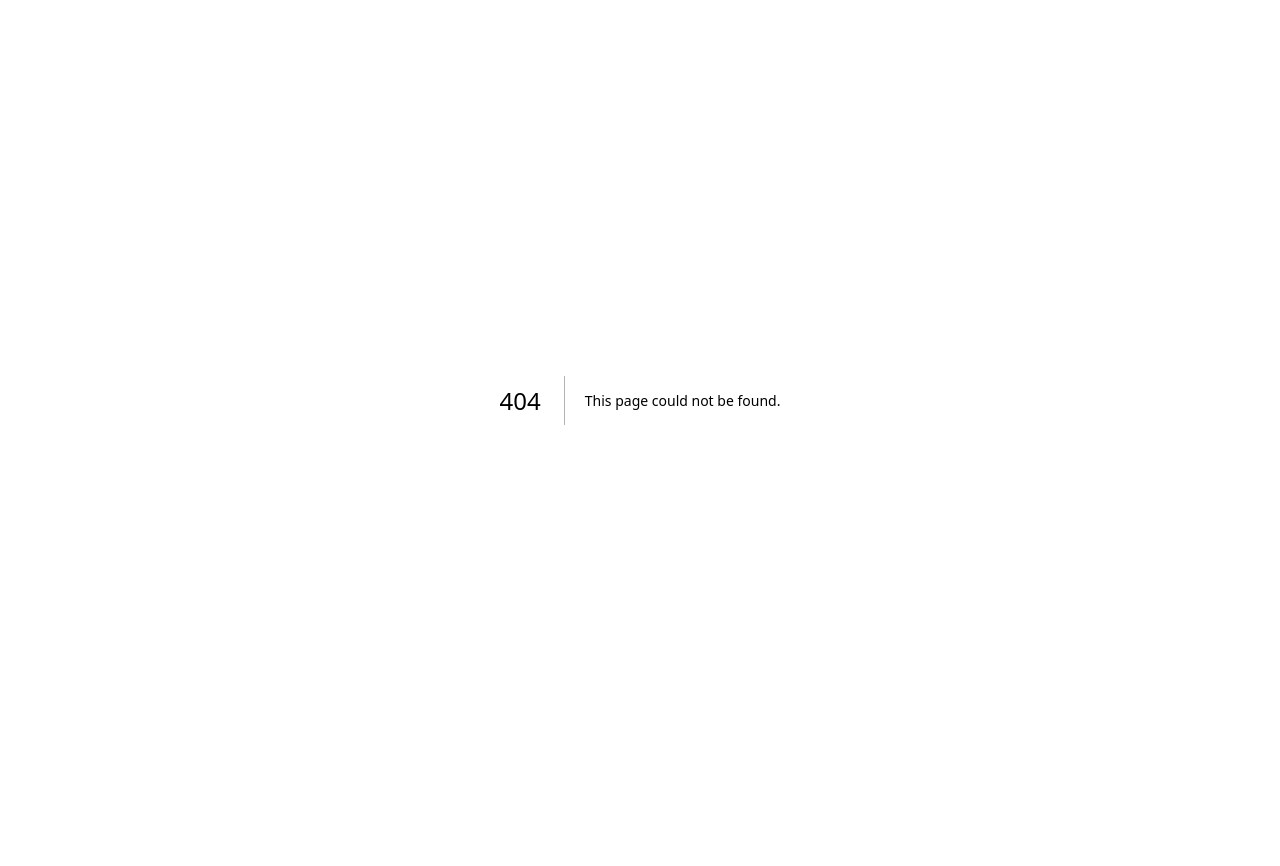
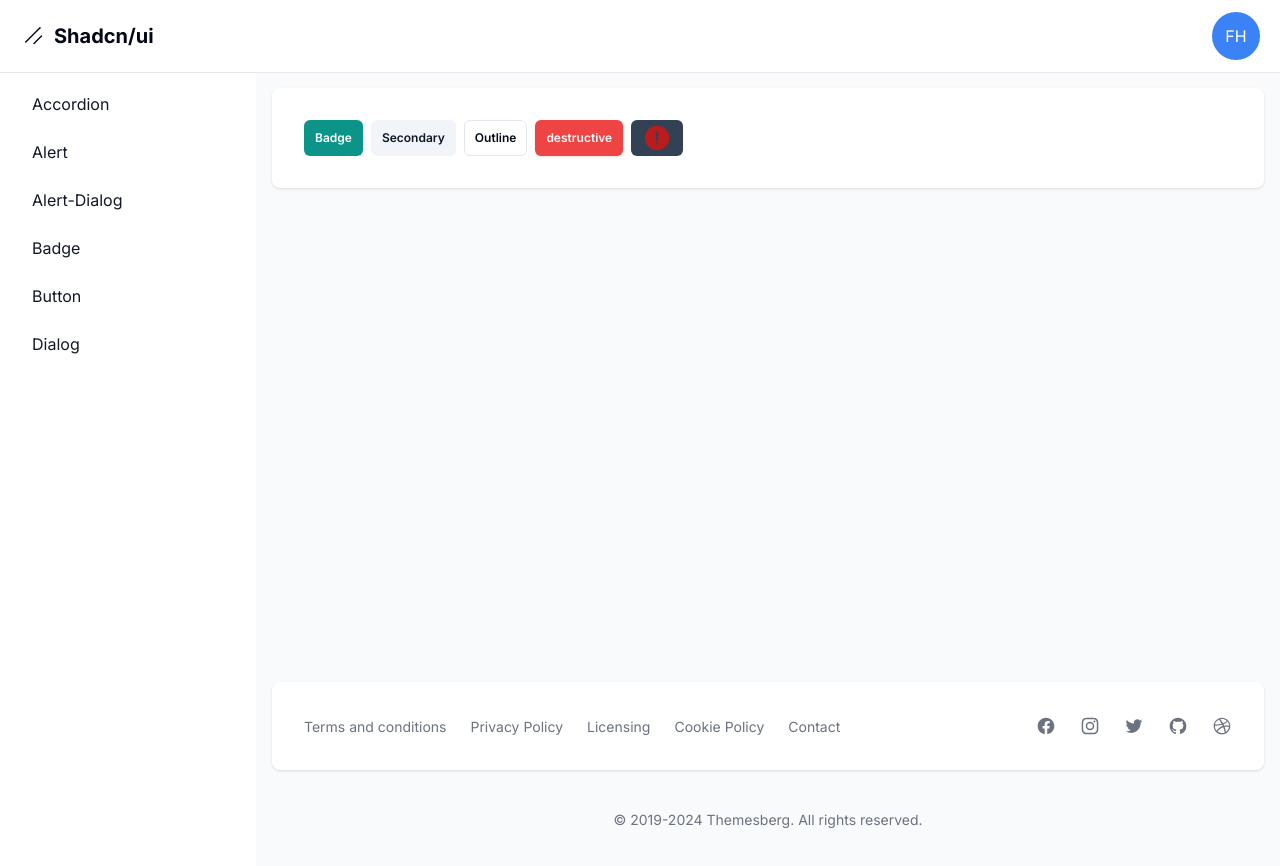
Before and after one commit to gergg90/shadcn-ui, a Next.js app: page /dashboard/badge in a window 1280 px wide. Before the commit this address had no page. Shown: the top 866 px of the page. Before the commit the page ends 800 px from the top, so only its background shows below. Built offline with nearby package versions, Linux system fonts and the light colour scheme.

Commit message:
badge component

```diff
--- a/package.json
+++ b/package.json
@@ -25,6 +25,7 @@
     "next": "14.2.4",
     "react": "^18",
     "react-dom": "^18",
+    "react-icons": "^5.2.1",
     "rimraf": "^5.0.7",
     "tailwind-merge": "^2.3.0",
     "tailwindcss-animate": "^1.0.7"
--- /dev/null
+++ b/src/app/dashboard/badge/page.tsx
@@ -0,0 +1,18 @@
+import { Badge } from "@/components/ui/badge";
+import { IoAlertCircle } from "react-icons/io5";
+
+function BadgePage() {
+  return (
+    <div className="flex gap-2">
+      <Badge variant="colorCute">Badge</Badge>
+      <Badge variant="secondary">Secondary</Badge>
+      <Badge variant="outline">Outline</Badge>
+      <Badge variant="destructive">destructive</Badge>
+      <Badge variant="info">
+        <IoAlertCircle size={30} />
+      </Badge>
+    </div>
+  );
+}
+
+export default BadgePage;
--- a/src/app/dashboard/layout.tsx
+++ b/src/app/dashboard/layout.tsx
@@ -9,7 +9,8 @@
   { name: "button", href: "button" },
   { name: "alert-dialog", href: "alert-dialog" },
   { name: "dialog", href: "dialog" },
-];
+  { name: "badge", href: "badge" },
+].sort((a, b) => a.name.localeCompare(b.name));
 
 export default function DashboardLayout({
   children,
--- /dev/null
+++ b/src/components/ui/badge.tsx
@@ -0,0 +1,39 @@
+import { cva, type VariantProps } from "class-variance-authority";
+import * as React from "react";
+
+import { cn } from "@/lib/utils";
+
+const badgeVariants = cva(
+  "inline-flex items-center rounded-md border px-2.5 py-0.5 text-xs font-semibold transition-colors focus:outline-none focus:ring-2 focus:ring-ring focus:ring-offset-2",
+  {
+    variants: {
+      variant: {
+        default:
+          "border-transparent bg-primary text-primary-foreground shadow hover:bg-primary/80",
+        secondary:
+          "border-transparent bg-secondary text-secondary-foreground hover:bg-secondary/80",
+        destructive:
+          "border-transparent bg-destructive text-destructive-foreground shadow hover:bg-destructive/80",
+        outline: "text-foreground",
+        colorCute:
+          "bg-teal-600 hover:bg-teal-800 text-white border-transparent",
+        info: "bg-slate-700 text-red-700 border-transparent",
+      },
+    },
+    defaultVariants: {
+      variant: "default",
+    },
+  }
+);
+
+export interface BadgeProps
+  extends React.HTMLAttributes<HTMLDivElement>,
+    VariantProps<typeof badgeVariants> {}
+
+function Badge({ className, variant, ...props }: BadgeProps) {
+  return (
+    <div className={cn(badgeVariants({ variant }), className)} {...props} />
+  );
+}
+
+export { Badge, badgeVariants };
```
Also changed, not shown: 1 other file (tests, documents, lock files or other folders).
